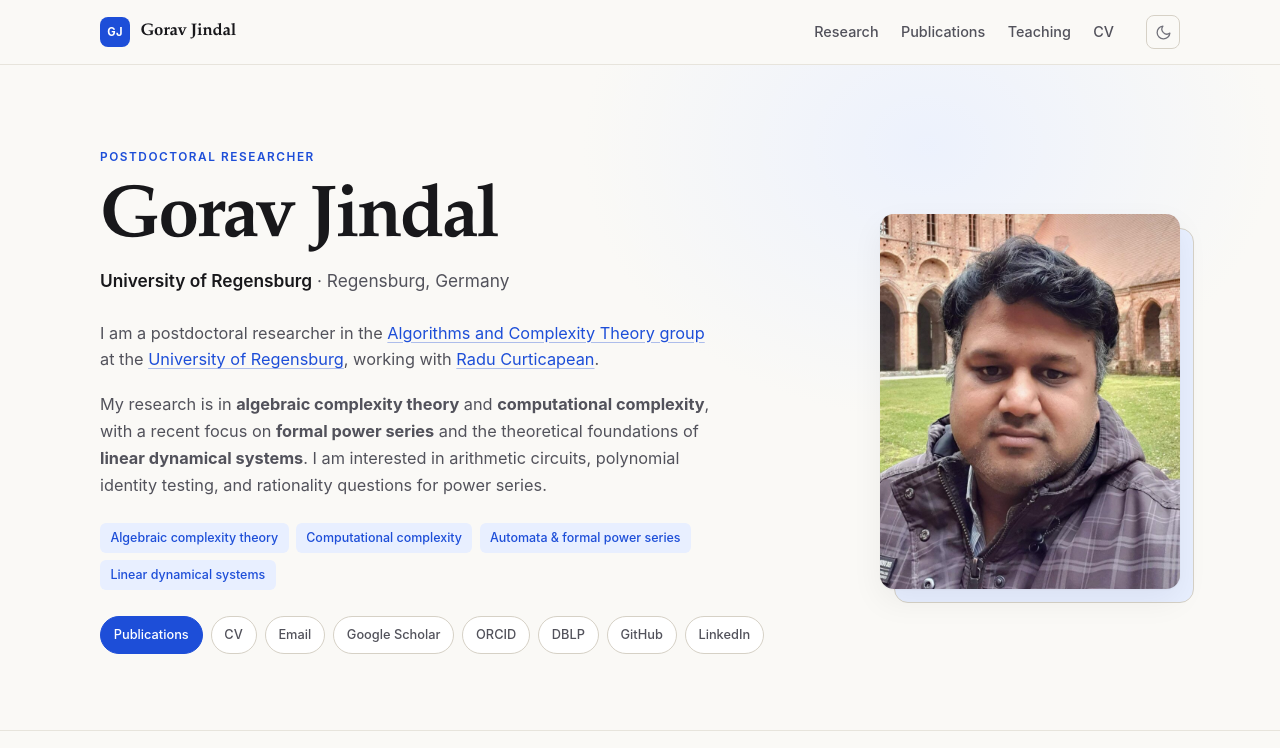
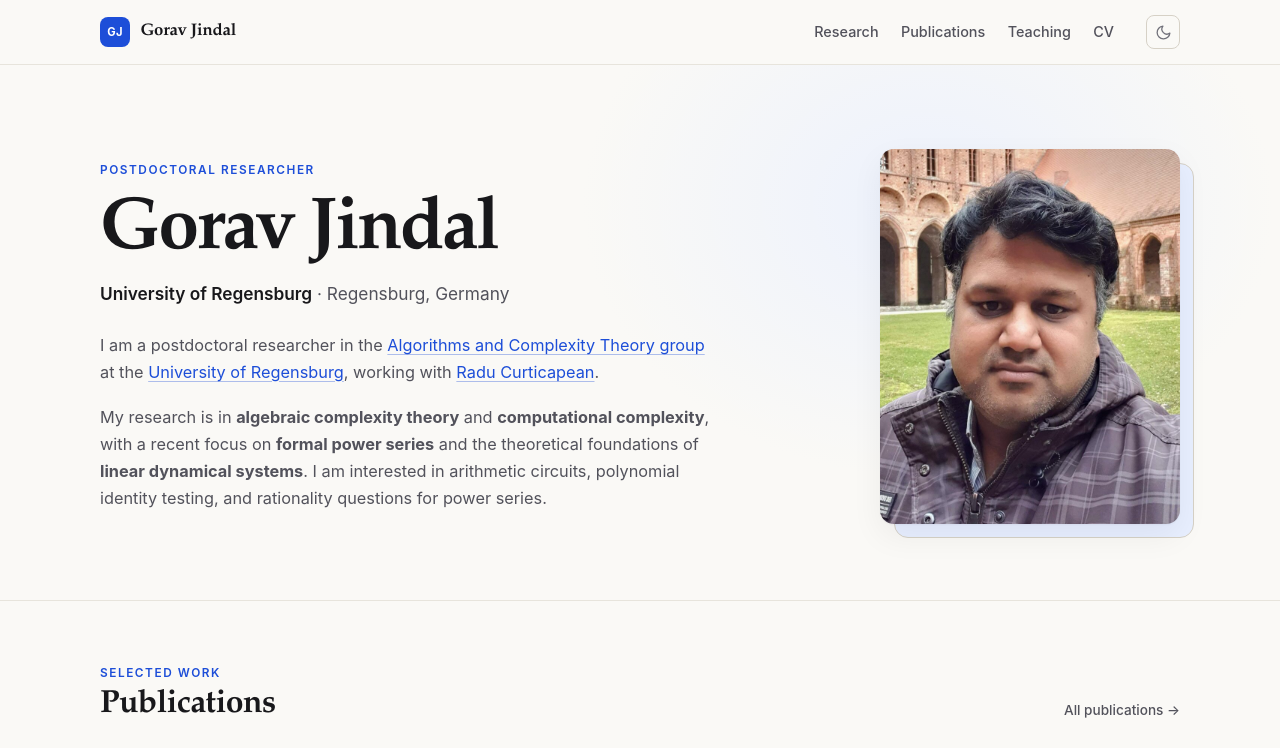
Before and after one commit to goravjindal/goravjindal.github.io, a Jekyll site: the page built from _pages/index.md, in a window 1280 px wide and 1400 px high, cut to the strip 0-748 px from the top of the window. Built offline with Jekyll 4.4.1, drawn with Linux system fonts in a browser that asks for light colours.

Commit message:
Default to light theme and simplify landing hero

```diff
--- a/_includes/head.html
+++ b/_includes/head.html
@@ -35,8 +35,7 @@
       if (saved !== "light" && saved !== "dark") {
         saved = null;
       }
-      var prefersDark = window.matchMedia("(prefers-color-scheme: dark)").matches;
-      document.documentElement.dataset.theme = saved || (prefersDark ? "dark" : "light");
+      document.documentElement.dataset.theme = saved || "light";
     } catch (e) {
       document.documentElement.dataset.theme = "light";
     }
--- a/_layouts/home.html
+++ b/_layouts/home.html
@@ -14,17 +14,6 @@ layout: default
         {{ content }}
       </div>
 
-      <div class="interests" aria-label="Research interests">
-        {% for interest in page.interests %}
-          <span>{{ interest }}</span>
-        {% endfor %}
-      </div>
-
-      <div class="hero-links">
-        <a class="is-primary" href="{{ '/publications/' | relative_url }}">Publications</a>
-        <a href="{{ '/cv/' | relative_url }}">CV</a>
-        {% include social-links.html %}
-      </div>
     </div>
 
     {% if page.image %}
--- a/_pages/index.md
+++ b/_pages/index.md
@@ -7,11 +7,6 @@ description: >-
   Theory group at the University of Regensburg, working on algebraic complexity
   theory, computational complexity, and formal power series.
 image: prof_pic.jpg
-interests:
-  - Algebraic complexity theory
-  - Computational complexity
-  - Automata & formal power series
-  - Linear dynamical systems
 ---
 
 I am a postdoctoral researcher in the [Algorithms and Complexity Theory group](https://www.uni-regensburg.de/en/informatics-data-science/faculty/facilities/algorithms-and-complexity-theory) at the [University of Regensburg](https://www.uni-regensburg.de/), working with [Radu Curticapean](https://www.uni-regensburg.de/en/informatics-data-science/faculty/facilities/algorithms-and-complexity-theory/team/radu-curticapean).
--- a/assets/css/main.css
+++ b/assets/css/main.css
@@ -358,59 +358,6 @@ hr {
 
 .hero-bio a:hover {
   text-decoration-color: var(--accent);
-}
-
-.interests {
-  display: flex;
-  flex-wrap: wrap;
-  gap: 0.45rem;
-  margin-top: 1.5rem;
-}
-
-.interests span {
-  padding: 0.3rem 0.65rem;
-  border-radius: 6px;
-  background: var(--accent-soft);
-  color: var(--accent);
-  font-size: 0.78rem;
-  font-weight: 500;
-}
-
-.hero-links {
-  display: flex;
-  flex-wrap: wrap;
-  gap: 0.5rem;
-  margin-top: 1.6rem;
-}
-
-.hero-links a {
-  display: inline-flex;
-  align-items: center;
-  padding: 0.45rem 0.8rem;
-  border: 1px solid var(--rule-strong);
-  border-radius: 999px;
-  background: var(--bg-elevated);
-  color: var(--text-soft);
-  font-size: 0.8rem;
-  font-weight: 500;
-}
-
-.hero-links a:hover {
-  border-color: var(--accent);
-  color: var(--accent);
-  text-decoration: none;
-}
-
-.hero-links a.is-primary {
-  border-color: var(--accent);
-  background: var(--accent);
-  color: var(--accent-contrast);
-}
-
-.hero-links a.is-primary:hover {
-  border-color: var(--accent-hover);
-  background: var(--accent-hover);
-  color: var(--accent-contrast);
 }
 
 .hero-photo {
@@ -1088,9 +1035,7 @@ hr {
   .site-header,
   .site-footer,
   .theme-toggle,
-  .no-print,
-  .hero-links,
-  .interests {
+  .no-print {
     display: none !important;
   }
 
```
